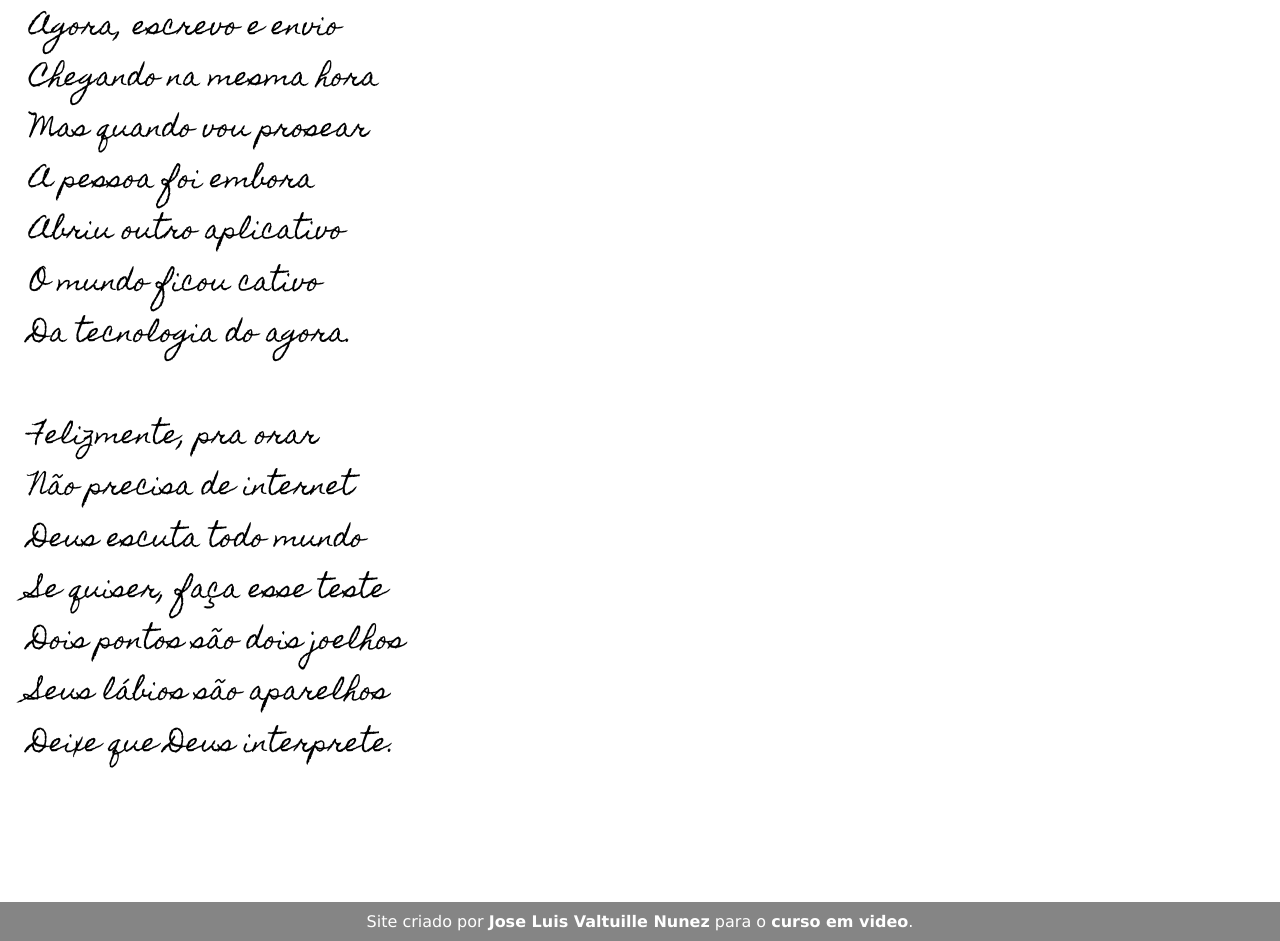
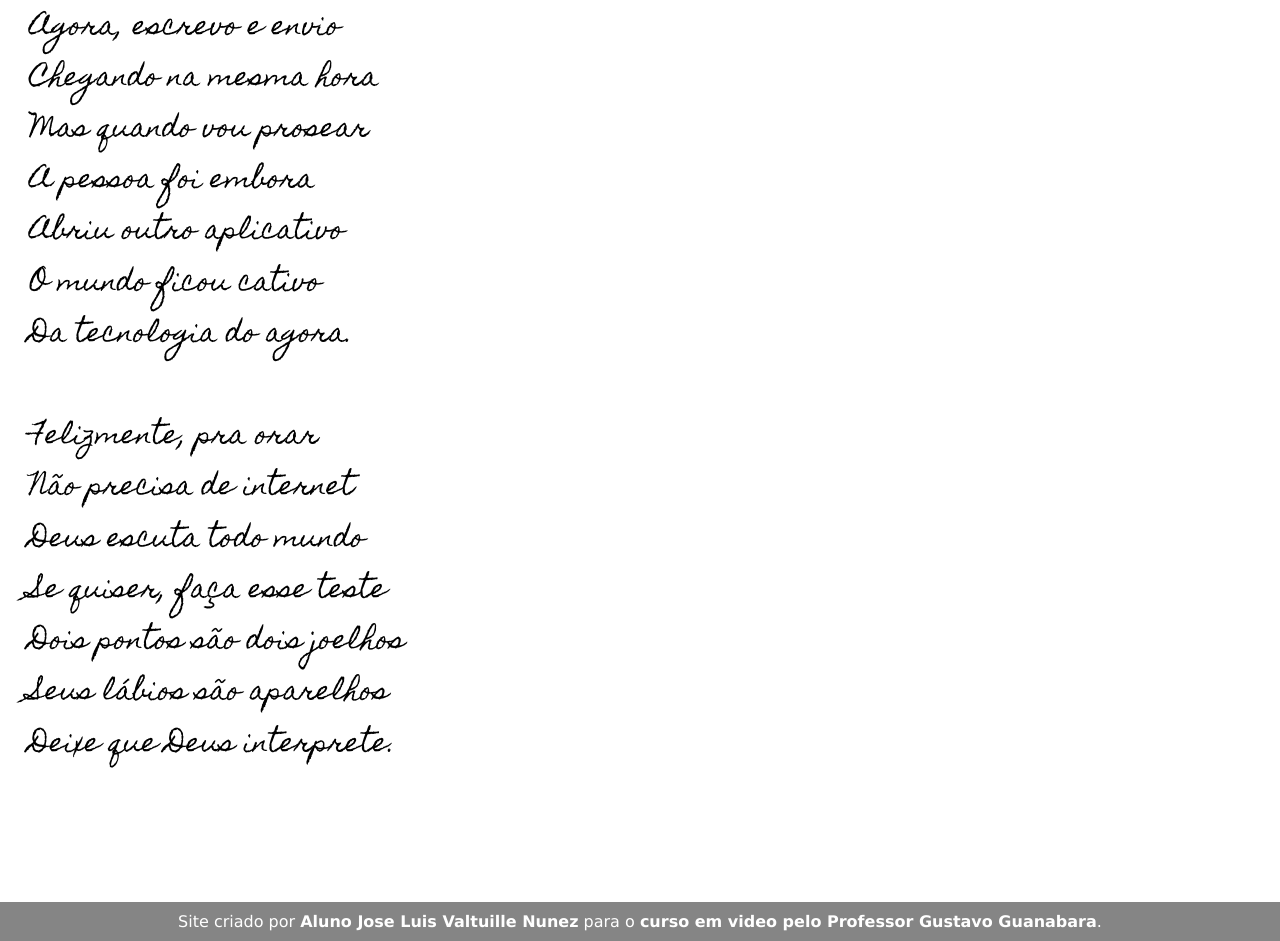
Before and after one commit to jlvnunez/projeto-cordel, a plain HTML site: page index.html in a window 1280 px wide. Shown: the part 2595-3536 px from the top of the page. Drawn offline with Linux system fonts and the light colour scheme.

Commit message:
Update index.html

```diff
--- a/index.html
+++ b/index.html
@@ -102,7 +102,7 @@
             </p>
         </SECTION>
         <footer>
-            <p>Site criado por <a href="https://github.com/jlvnunez" target="_blank">Jose Luis Valtuille Nunez</a> para o <a href="https://cursoemvideo.com" target="_blank">curso em video</a>.</p>
+            <p>Site criado por <a href="https://github.com/jlvnunez" target="_blank">Aluno Jose Luis Valtuille Nunez</a> para o <a href="https://cursoemvideo.com" target="_blank">curso em video pelo Professor Gustavo Guanabara</a>.</p>
 
         </footer>
 
```
